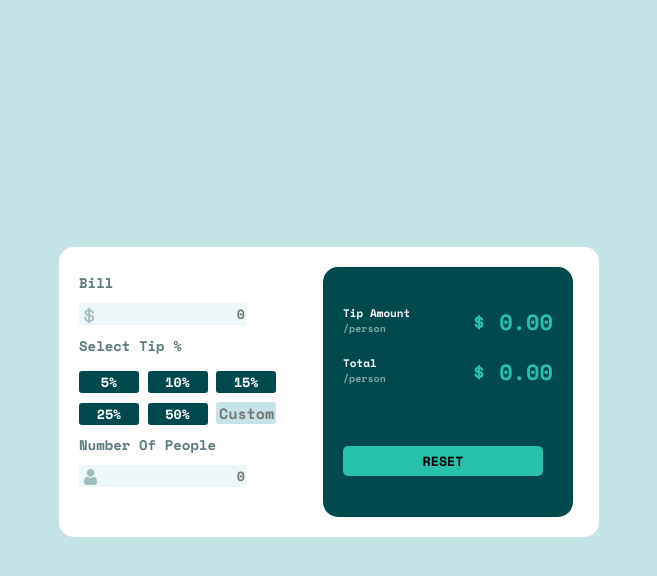
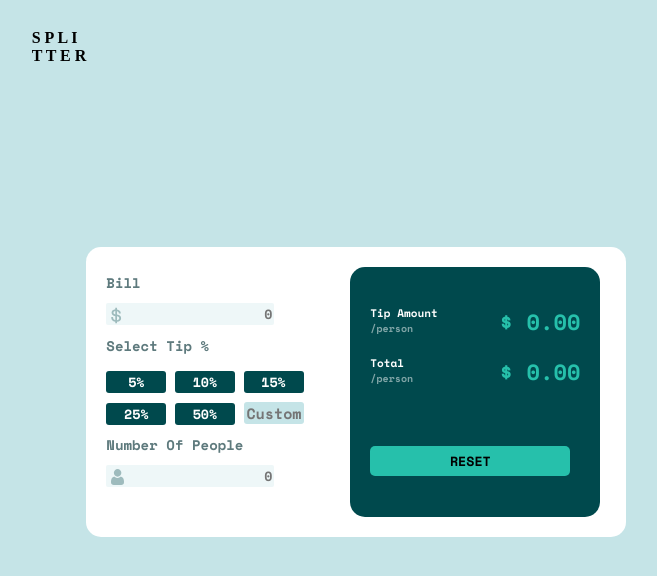
Before and after one commit to John12356/Simple-Tip-Calculator, a plain HTML site: page index.html in a window 1280 px wide. Shown: the whole page, without its empty margins (311-968 px from the left). Drawn offline with nearby package versions, Linux system fonts and the light colour scheme.

Commit message:
Update index.html

```diff
--- a/index.html
+++ b/index.html
@@ -9,7 +9,7 @@
   <title>Frontend Mentor | Tip calculator app</title>
 </head>
 <body>
-  <!-- <h4 id="main">S P L I<br>T T E R</h4> -->
+  <h4 id="main">S P L I<br>T T E R</h4>
 <div class="all">
   <div class="left">
     <p class="bill">Bill</p>
```
